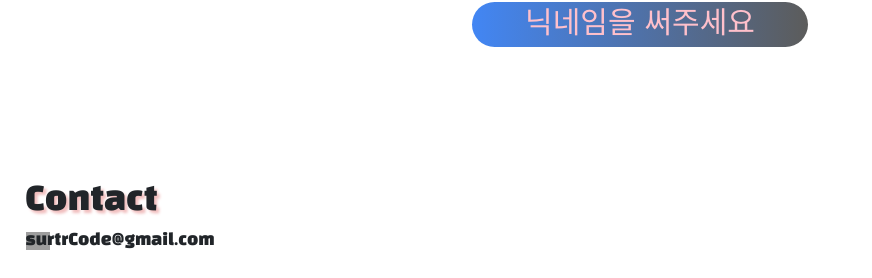
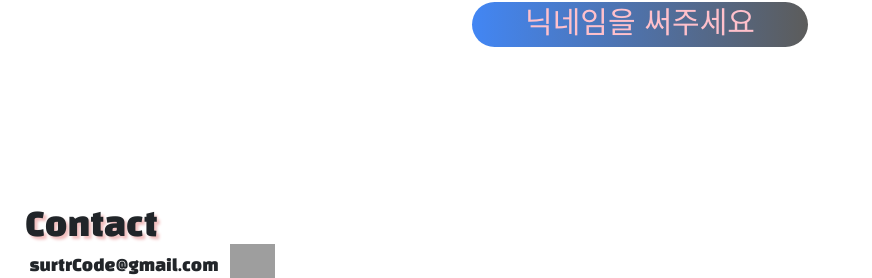
Before and after one commit to pydevjeong/Gym_Maniac, a React (Create React App) app: page / in a window 1280 px wide. Shown: the part 522-800 px from the top of the page, without its empty margins (0-872 px from the left). Built offline with nearby package versions, Linux system fonts and the light colour scheme; grey boxes are pictures that could not be loaded.

Commit message:
Main CSS Fixed

```diff
--- a/src/component/Main.js
+++ b/src/component/Main.js
@@ -2,7 +2,7 @@ import React, { useState } from 'react';
 import styles from './Main.module.css'
 import {Image } from 'react-bootstrap'
 import { Link } from 'react-router-dom';
-function Main(props) {
+function Main() {
   const [nickName,setNickName]=useState('')
   const nicknameInput=(e)=>{
     setNickName(e.target.value)
--- a/src/component/Main.module.css
+++ b/src/component/Main.module.css
@@ -81,21 +81,37 @@
 }
 
 .information{
-  display: block;
-  position: absolute;
-  bottom:0;
+  display: flex;
   margin: 2%;
   font-family: 'Black Han Sans', sans-serif;
 }
 .information h2{
   text-shadow: 3px 3px 3px rgb(241, 190, 190);
+  display: flex;
+  position: absolute;
+  bottom:3%;
 }
 .emailText{
+  display: flex;
   position: absolute;
+  left: 0;
   bottom:0;
-  left:0;
+  margin-left: 2.3%;
+}
+.emailImg{
+  width: 40px;
+  display: flex;
+  position: absolute;
+  left: 215px;
+  bottom:0;
 }
 
-.emailImg{
-  width: 6%;
+@media screen and (min-width:920px) {
+  .emailImg{
+    width: 45px;
+    display: flex;
+    position: absolute;
+    left: 230px;
+    bottom:0;
+  }
 }
--- a/src/component/MainQuiz.css
+++ b/src/component/MainQuiz.css
@@ -56,32 +56,25 @@
   font-size:35%;
   display: flex;
 }
+}
 
-@media screen and (max-width:450px) {
-  .question p {
+@media screen and (max-width:912px){
+  .question h1 {
     font-size: 150%;
+  }
+  .question p:last-of-type{
+    font-size:200%
   }
   .answer{
     display: grid;
-
   }
   .ansBtn{
     display: flex;
     align-items:center;
     justify-content: center;
   }
+
   .ansBtn p{
-    font-size: 100%;
+    font-size: 140%;
   }
 }
-}
-
-@media screen and (max-width:912px){
-  .question p {
-    font-size: 120%;
-  }
-
-  .ansBtn p{
-    font-size: 55%;
-  }
-}
```
